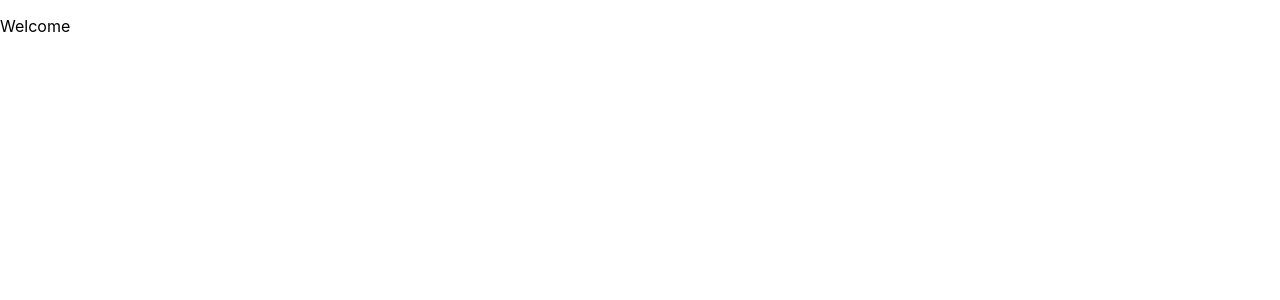
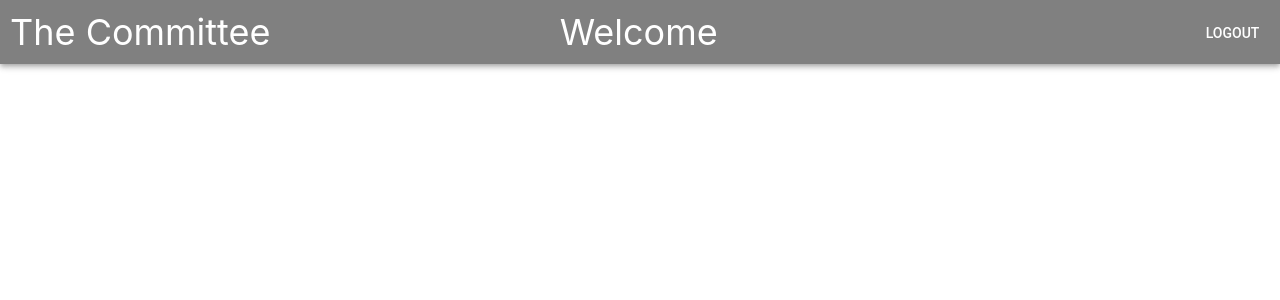
Before and after one commit to JoshuaDriesman/the-committee, a React (Create React App) app in the folder packages/frontend/: page /home in a window 1280 px wide. Shown: the top 300 px of the page. Built offline with nearby package versions, Linux system fonts and the light colour scheme; no server answers; sample sign-in values are in the browser's storage.

Commit message:
Added home

```diff
--- a/packages/frontend/src/App.jsx
+++ b/packages/frontend/src/App.jsx
@@ -2,6 +2,7 @@ import React from 'react';
 import { BrowserRouter as Router, Route, Redirect } from 'react-router-dom';
 
 import Login from './components/Login';
+import Home from './components/Home';
 import './App.css';
 
 const apiRoot = 'http://localhost:8080';
@@ -22,7 +23,9 @@ const App = () => (
     />
     <Route
       path="/home"
-      render={() => (authToken ? <p>Welcome</p> : <Redirect to="/login" />)}
+      render={props =>
+        authToken ? <Home config={config} /> : <Redirect to="/login" />
+      }
     />
   </Router>
 );
--- /dev/null
+++ b/packages/frontend/src/components/Home.jsx
@@ -0,0 +1,94 @@
+import React, { useEffect, useState } from 'react';
+
+import AppBar from '@material-ui/core/AppBar';
+import Button from '@material-ui/core/Button';
+
+import styled from '@emotion/styled';
+import { withRouter } from 'react-router-dom';
+
+import { buildRequest } from '../utils';
+
+const HomeHeader = props => {
+  const StyledAppBar = styled(AppBar)`
+    display: flex;
+    flex-direction: row !important;
+    background-color: grey !important;
+    padding-bottom: 10px;
+    padding-top: 10px;
+    position: inherit !important;
+  `;
+  const StyledTitle = styled.div`
+    margin-left: 10px;
+    font-size: 36px;
+    flex: 0.33;
+  `;
+  const StyledWelcome = styled.div`
+    font-size: 36px;
+    text-align: center;
+    flex: 0.33;
+  `;
+  const StyledButtonWrapper = styled.div`
+    text-align: right;
+    margin-top: 5px;
+    flex: 0.33;
+  `;
+  const StyledButton = styled(Button)`
+    color: white !important;
+  `;
+
+  const onLogout = () => {
+    sessionStorage.clear();
+    props.routeHistory.replace('/login');
+  };
+
+  return (
+    <StyledAppBar>
+      <StyledTitle>The Committee</StyledTitle>
+      <StyledWelcome>
+        Welcome {props.user && props.user.firstName}
+      </StyledWelcome>
+      <StyledButtonWrapper>
+        <StyledButton onClick={onLogout}>Logout</StyledButton>
+      </StyledButtonWrapper>
+    </StyledAppBar>
+  );
+};
+
+const Home = props => {
+  const [user, setUser] = useState(undefined);
+
+  useEffect(() => {
+    const fetchData = async () => {
+      const req = buildRequest(
+        props.config.apiRoot + '/user',
+        'GET',
+        undefined,
+        sessionStorage.getItem('auth')
+      );
+      const res = await fetch(req);
+
+      if (res.status === 200) {
+        setUser(await res.json());
+      }
+    };
+    if (!user) {
+      fetchData();
+    }
+  });
+
+  const StyledPage = styled.div`
+    display: flex;
+    flex-direction: column;
+  `;
+
+  return (
+    <StyledPage>
+      <HomeHeader user={user} routeHistory={props.history} />
+      {user && user.email === 'suchirarsharma@gmail.com' && (
+        <Button>Start Meeting</Button>
+      )}
+    </StyledPage>
+  );
+};
+
+export default withRouter(Home);
--- a/packages/frontend/src/utils.js
+++ b/packages/frontend/src/utils.js
@@ -2,12 +2,18 @@
  * Build a Request object.
  */
 
-export const buildRequest = (url, method, data) => {
+export const buildRequest = (url, method, data, token) => {
+  const headers = {
+    'Content-Type': 'application/json'
+  };
+
+  if (token) {
+    headers['Authorization'] = `Bearer ${token}`;
+  }
+
   return new Request(url, {
     method: method,
-    body: JSON.stringify(data),
-    headers: {
-      'Content-Type': 'application/json'
-    }
+    body: data && JSON.stringify(data),
+    headers
   });
 };
```
